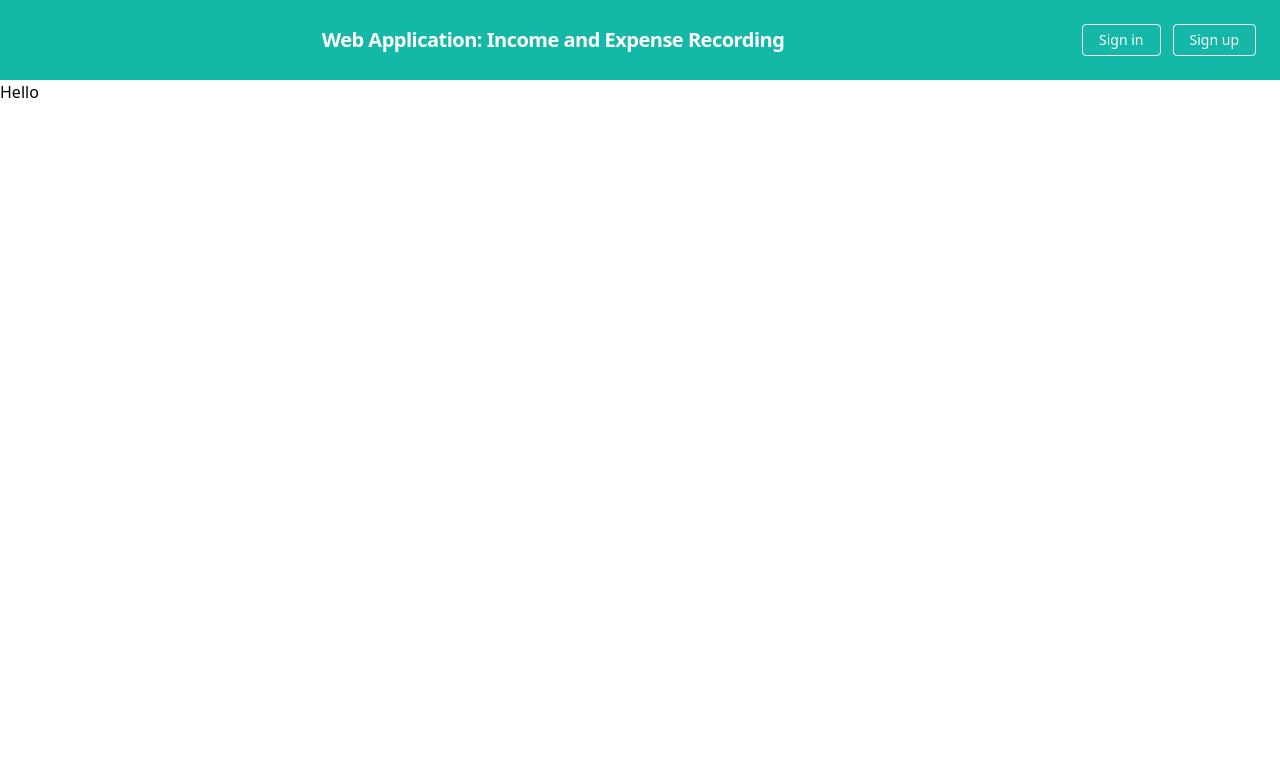
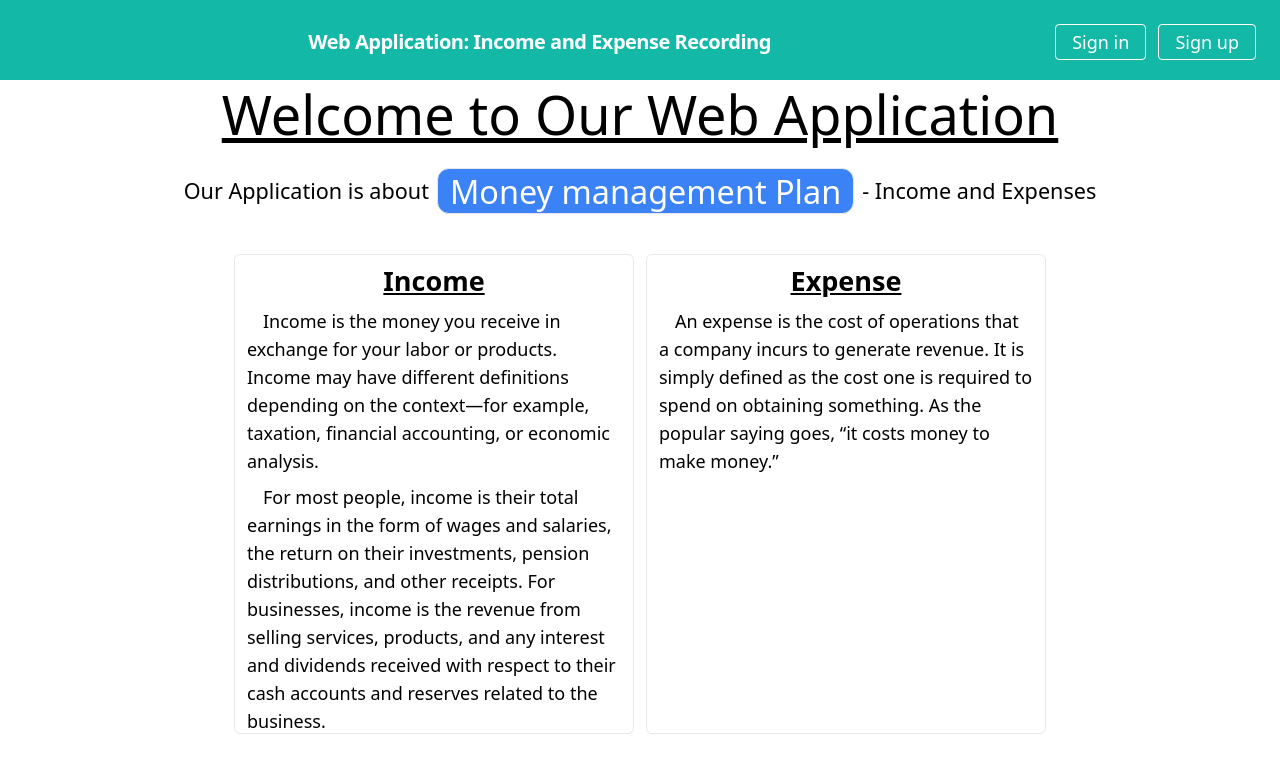
Before and after one commit to Qew-Tanu/Project_Income_and_Expense, a React (Create React App) app in the folder front/: page / in a window 1280 px wide. Shown: the top 772 px of the page. Built offline with nearby package versions, Linux system fonts and the light colour scheme.

Commit message:
update homepage

```diff
--- a/front/src/Pages/Homepage.js
+++ b/front/src/Pages/Homepage.js
@@ -3,22 +3,47 @@ import { Link } from 'react-router-dom'
 
 export default function Homepage() {
     return (
-        <div>
-            <nav className="flex items-center justify-between flex-wrap bg-teal-500 p-6">
+        <div className='text-xs sm:text-lg'>
+            <nav className="flex items-center justify-between flex-wrap bg-teal-500 p-6 h-20 text-xs sm:text-lg">
                 <div className="flex items-center flex-shrink-0 text-white mr-6">
 
                 </div>
-                <div className="flex items-center flex-shrink-0 text-white mr-6">
+                <div className="hidden lg:flex  items-center flex-shrink-0 text-white mr-6 ">
                     <span className="font-semibold text-xl tracking-tight">Web Application: Income and Expense Recording</span>
                 </div>
 
                 <div className=" flex lg:items-center gap-3">
-                    <Link to="/login" className="inline-block text-sm px-4 py-2 leading-none border rounded text-white border-white hover:border-transparent hover:text-teal-500 hover:bg-white mt-4 lg:mt-0">Sign in</Link>
-                    <Link to="/signup" className="inline-block text-sm px-4 py-2 leading-none border rounded text-white border-white hover:border-transparent hover:text-teal-500 hover:bg-white mt-4 lg:mt-0">Sign up</Link>
+                    <Link to="/login" className="inline-block px-4 py-2 leading-none border rounded text-white border-white hover:border-transparent hover:text-teal-500 hover:bg-white lg:mt-0">Sign in</Link>
+                    <Link to="/signup" className="inline-block px-4 py-2 leading-none border rounded text-white border-white hover:border-transparent hover:text-teal-500 hover:bg-white lg:mt-0">Sign up</Link>
                 </div>
             </nav>
-            <div>
-                Hello
+            <div className='max-h-[calc(100vh-5em)] flex flex-col justify-start' >
+                <div className='flex justify-center items-center text-center text-[2em] lg:text-[3em] py-5 underline'>
+                    <div className='h-fit'>
+                        Welcome to Our Web Application
+                    </div>
+                </div>
+                <div className='flex justify-center items-center text-center lg:text-[1.2em] py-5'>
+                    <div className='flex justify-center items-center'>
+                        <span className='hidden lg:flex '>Our Application is about</span><span className='text-[1.5em] border rounded-xl text-white bg-blue-500 px-3 py-2 mx-2'>Money management Plan</span><span className='hidden lg:flex'>- Income and Expenses</span>
+                    </div>
+                </div>
+                <div className='flex justify-center items-start text-center pt-5 gap-3 h-[300px] sm:h-[500px] lg:h-[500px] px-2 '>
+                    <div className='border rounded-md p-3 lg:w-[400px] w-1/2 sm:w-[300px] h-full overflow-y-auto'>
+                        <div className='text-[1.5em] underline font-bold'>Income</div>
+                        <div className='pt-3 text-start'>
+                            <div className='indent-4'>Income is the money you receive in exchange for your labor or products. Income may have different definitions depending on the context—for example, taxation, financial accounting, or economic analysis.</div>
+                            <div className='mt-2 indent-4'>For most people, income is their total earnings in the form of wages and salaries, the return on their investments, pension distributions, and other receipts. For businesses, income is the revenue from selling services, products, and any interest and dividends received with respect to their cash accounts and reserves related to the business.</div>
+                        </div>
+
+                    </div>
+                    <div className='border rounded-md p-3 lg:w-[400px] w-1/2 sm:w-[300px] h-full'>
+                        <div className='text-[1.5em] underline font-bold'>Expense</div>
+                        <div className='pt-3 text-start '>
+                            <div className='indent-4'>An expense is the cost of operations that a company incurs to generate revenue. It is simply defined as the cost one is required to spend on obtaining something. As the popular saying goes, “it costs money to make money.”</div>
+                        </div>
+                    </div>
+                </div>
             </div>
         </div>
     )
--- a/front/src/index.css
+++ b/front/src/index.css
@@ -1,3 +1,24 @@
 @tailwind base;
 @tailwind components;
 @tailwind utilities;
+
+/* width */
+::-webkit-scrollbar {
+    width: 10px;
+}
+
+/* Track */
+::-webkit-scrollbar-track {
+    background: #f1f1f1;
+}
+
+/* Handle */
+::-webkit-scrollbar-thumb {
+    background: #888;
+    border-radius: 5px;
+}
+
+/* Handle on hover */
+::-webkit-scrollbar-thumb:hover {
+    background: #555;
+}
```
